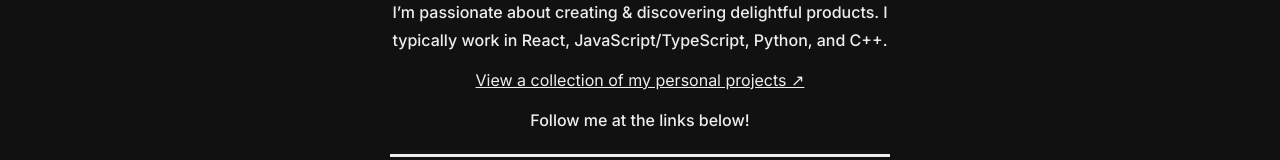
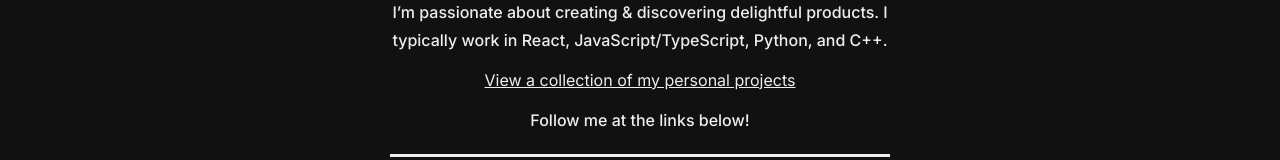
Before and after one commit to csaye/csaye.com-v6, a Next.js app: page / in a window 1280 px wide. Shown: the part 330-490 px from the top of the page. Built offline with nearby package versions, Linux system fonts and the light colour scheme.

Commit message:
Make sure background goes to bottom

```diff
--- a/pages/index.tsx
+++ b/pages/index.tsx
@@ -145,7 +145,7 @@
             typically work in React, JavaScript/TypeScript, Python, and C++.
           </p>
           <Link href='/projects' className='link'>
-            View a collection of my personal projects &#x2197;
+            View a collection of my personal projects
           </Link>
           <p>Follow me at the links below!</p>
           <motion.div
--- a/styles/pages/Index.module.scss
+++ b/styles/pages/Index.module.scss
@@ -17,8 +17,7 @@
     left: 0;
     right: 0;
     top: 0;
-    height: 100vh;
-    height: 100lvh;
+    bottom: 0;
     z-index: -1;
   }
 
```
